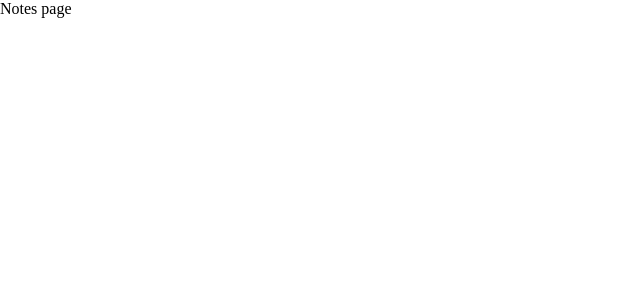
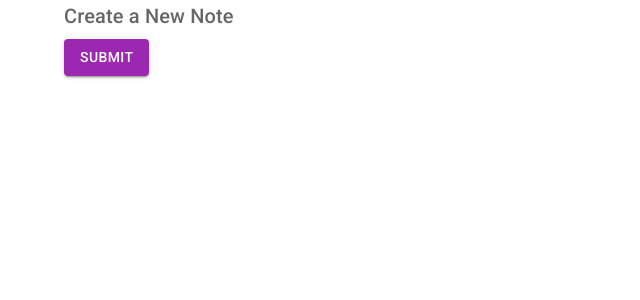
Before and after one commit to GrzegorzPacewicz/notes-mui, a React (Vite) app: page /#/ in a window 1280 px wide. Shown: the top 300 px of the page, without its empty margins (0-640 px from the left). Built offline with nearby package versions, Linux system fonts and the light colour scheme.

Commit message:
Typography, Container and Button added

```diff
--- a/src/pages/Notes.jsx
+++ b/src/pages/Notes.jsx
@@ -1,9 +1,28 @@
+import { Button, Container, Typography } from "@mui/material";
 
 const Notes = () => {
     return (
-        <div>
-            Notes page
-        </div>
+        <Container>
+
+            <Typography
+                variant="h6"
+                component="h2"
+                color="textSecondary"
+                gutterBottom
+            >
+                Create a New Note
+            </Typography>
+
+            <Button
+                onClick={() => console.log('Clicked!')}
+                type="submit"
+                color="secondary"
+                variant="contained"
+            >
+                Submit
+            </Button>
+
+        </Container>
     );
 };
 
```
